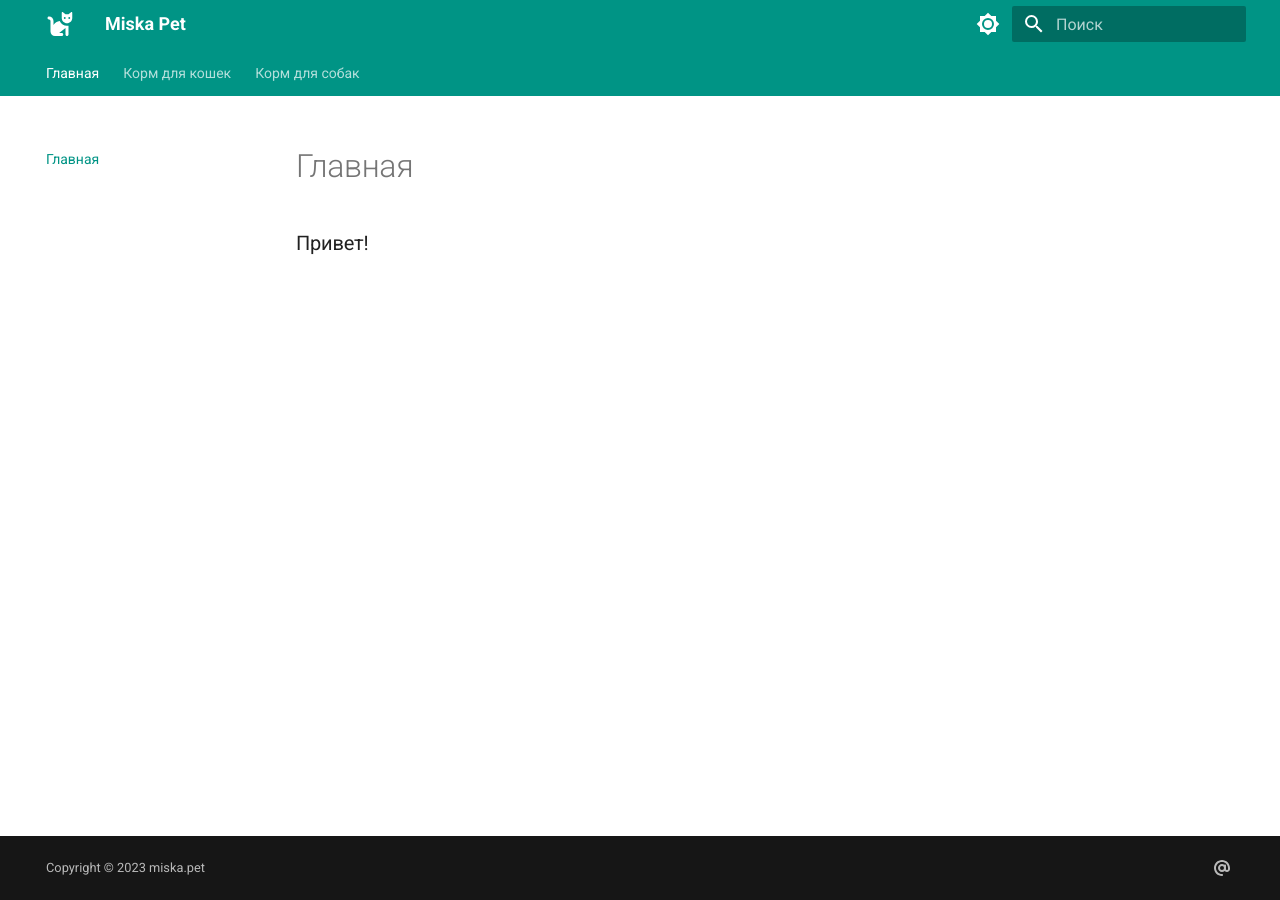
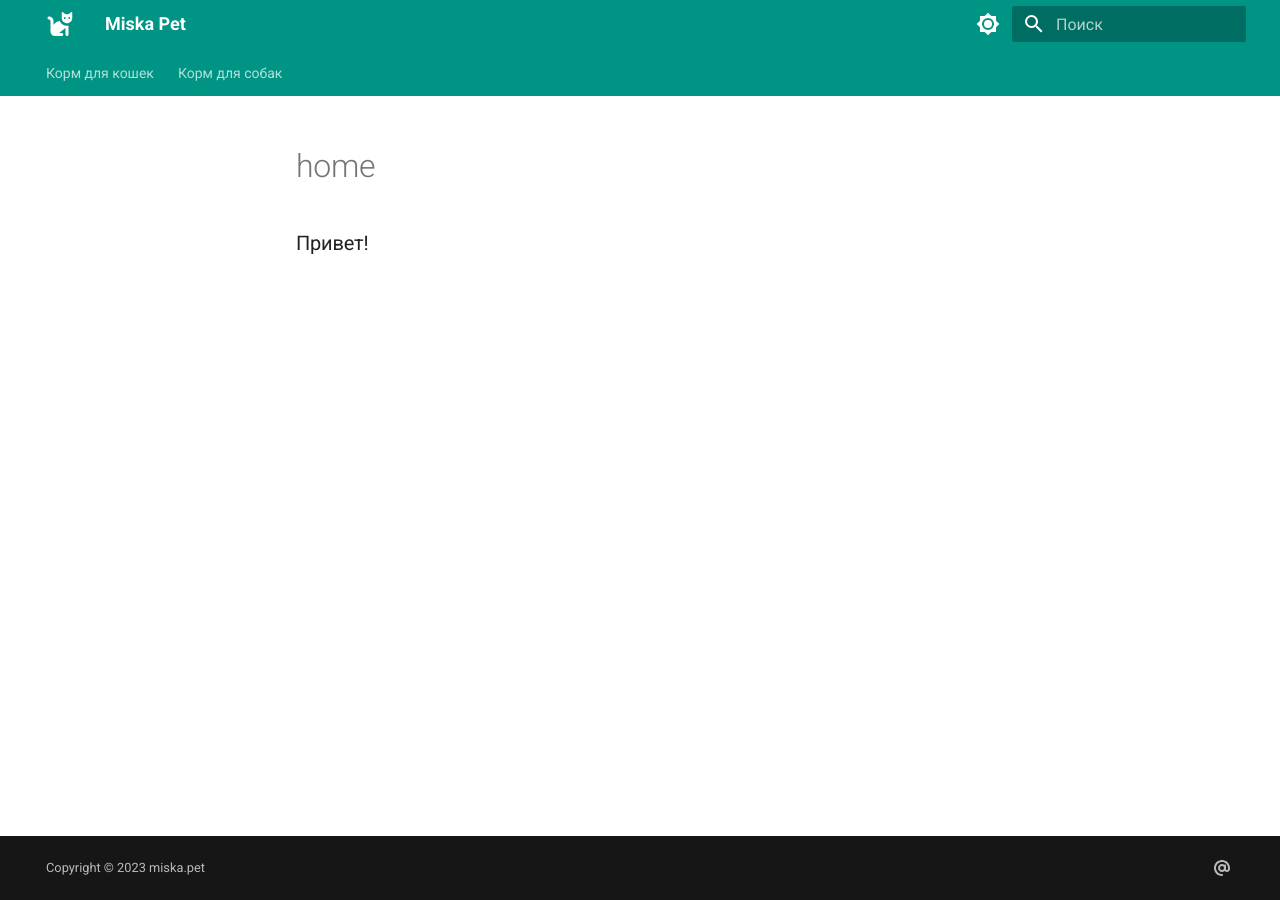
Before and after one commit to mainsloth/miska, an MkDocs documentation site: the page built from docs/index.md, in a window 1280 px wide. Built offline with MkDocs 1.6.1 and Material for MkDocs 9.7.7, drawn with Linux system fonts in a browser that asks for light colours; part of the change alters nothing that is shown.

Commit message:
Update mkdocs.yml

```diff
--- a/mkdocs.yml
+++ b/mkdocs.yml
@@ -52,7 +52,7 @@ markdown_extensions:
       toc_depth: 1
 
 nav:
-  - Главная: index.md
+#  - Главная: index.md
   - Корм для кошек:
     - Выбор корма: cat/index.md
     - Эконом: cat/econom/index.md
```
